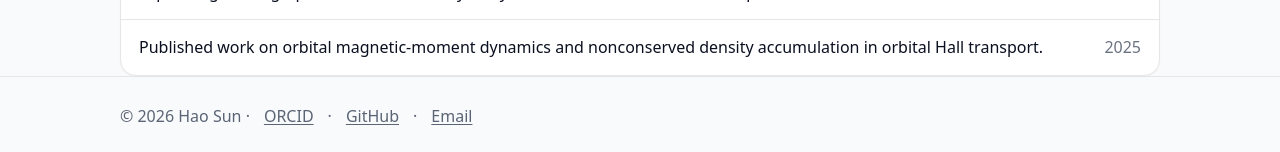
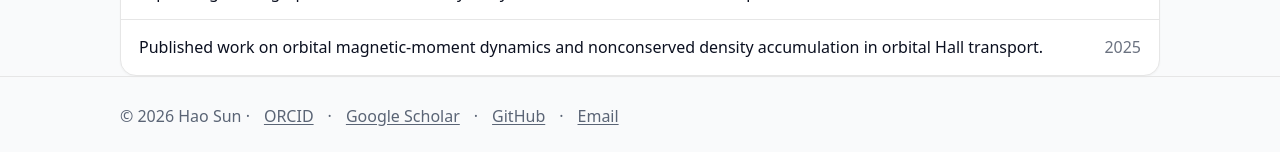
Before and after one commit to sunohao/sunohao.github.io, a Jekyll site: the page built from index.md, in a window 1280 px wide and 1356 px high. Shown: the part 1201-1353 px from the top of the window. Built offline with Jekyll 4.4.1, drawn with Linux system fonts in a browser that asks for light colours.

Commit message:
Add Google Scholar link to site footer

```diff
--- a/_layouts/default.html
+++ b/_layouts/default.html
@@ -210,6 +210,7 @@ code{background:#eef2ff;padding:2px 6px;border-radius:6px}
   <div class="wrap muted">
     © {{ site.time | date: "%Y" }} {{ site.author.name }} ·
     <a href="https://orcid.org/{{ site.author.orcid }}" target="_blank" rel="noreferrer">ORCID</a> ·
+    <a href="https://scholar.google.com/citations?hl=en&user=YmrbkGIAAAAJ&view_op=list_works" target="_blank" rel="noreferrer">Google Scholar</a> ·
     <a href="https://github.com/sunohao" target="_blank" rel="noreferrer">GitHub</a> ·
     <a href="mailto:{{ site.author.email }}">Email</a>
   </div>
```
